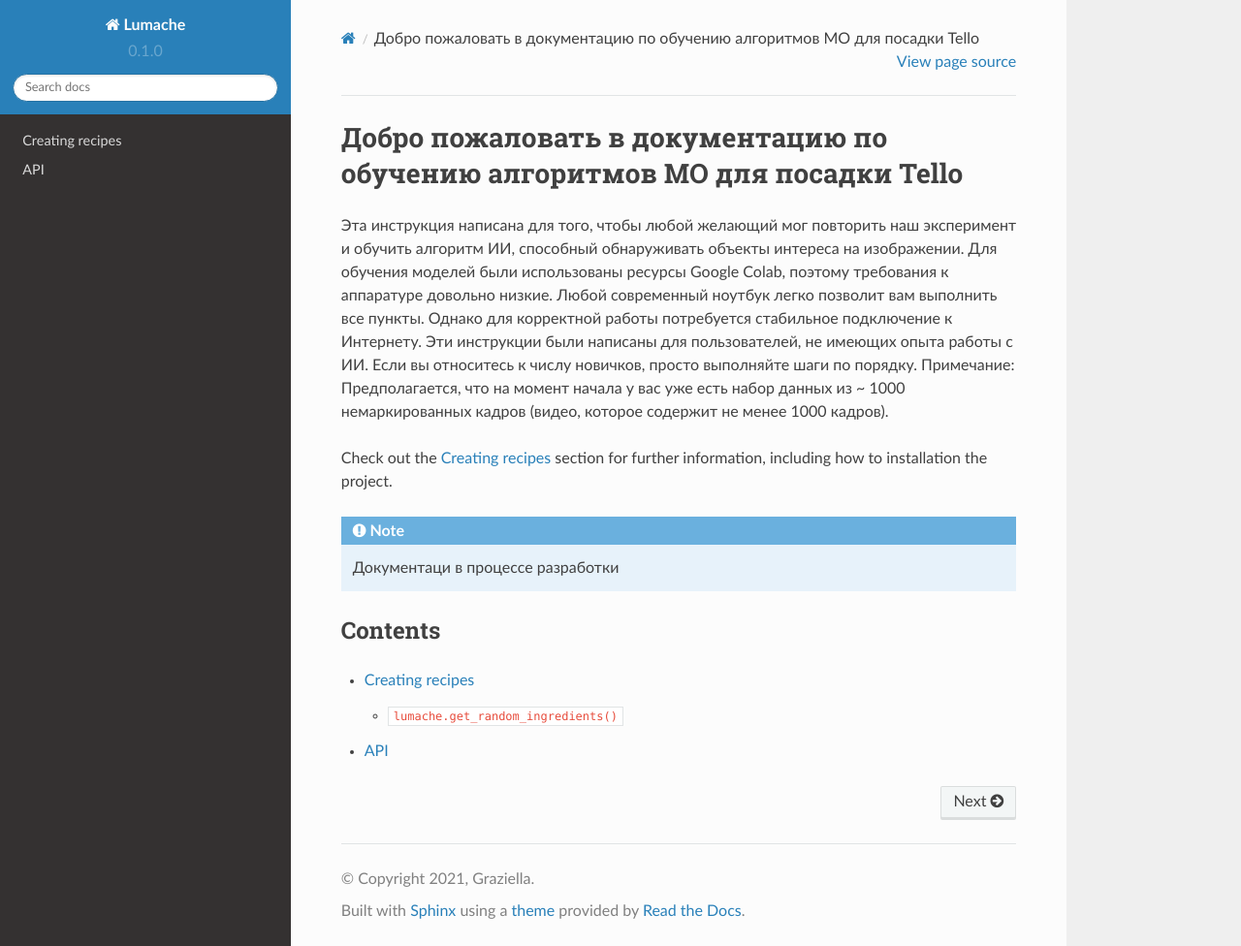
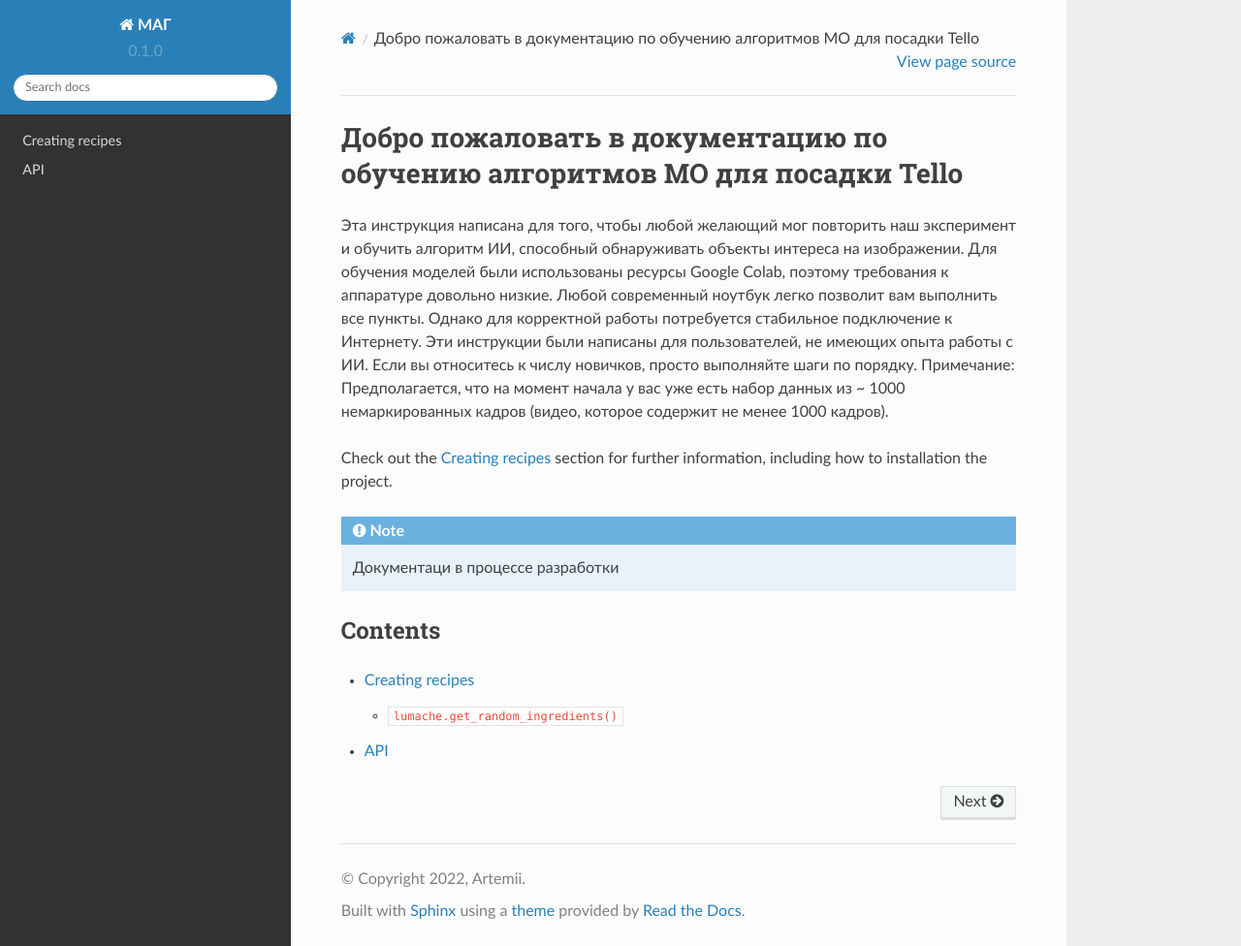
Before and after one commit to Zenkin/mag_tutorial, a Sphinx documentation site: the page built from docs/source/index.rst, in a window 1280 px wide and 976 px high. Shown: the whole window at 97% size. Built offline with Sphinx 7.4.7 and the Read the Docs theme 2.0.0, drawn with Linux system fonts in a browser that asks for light colours.

Commit message:
Update conf.py

```diff
--- a/docs/source/conf.py
+++ b/docs/source/conf.py
@@ -2,9 +2,9 @@
 
 # -- Project information
 
-project = 'Lumache'
-copyright = '2021, Graziella'
-author = 'Graziella'
+project = 'МАГ'
+copyright = '2022, Artemii'
+author = 'Artemii Zenkin'
 
 release = '0.1'
 version = '0.1.0'
```
